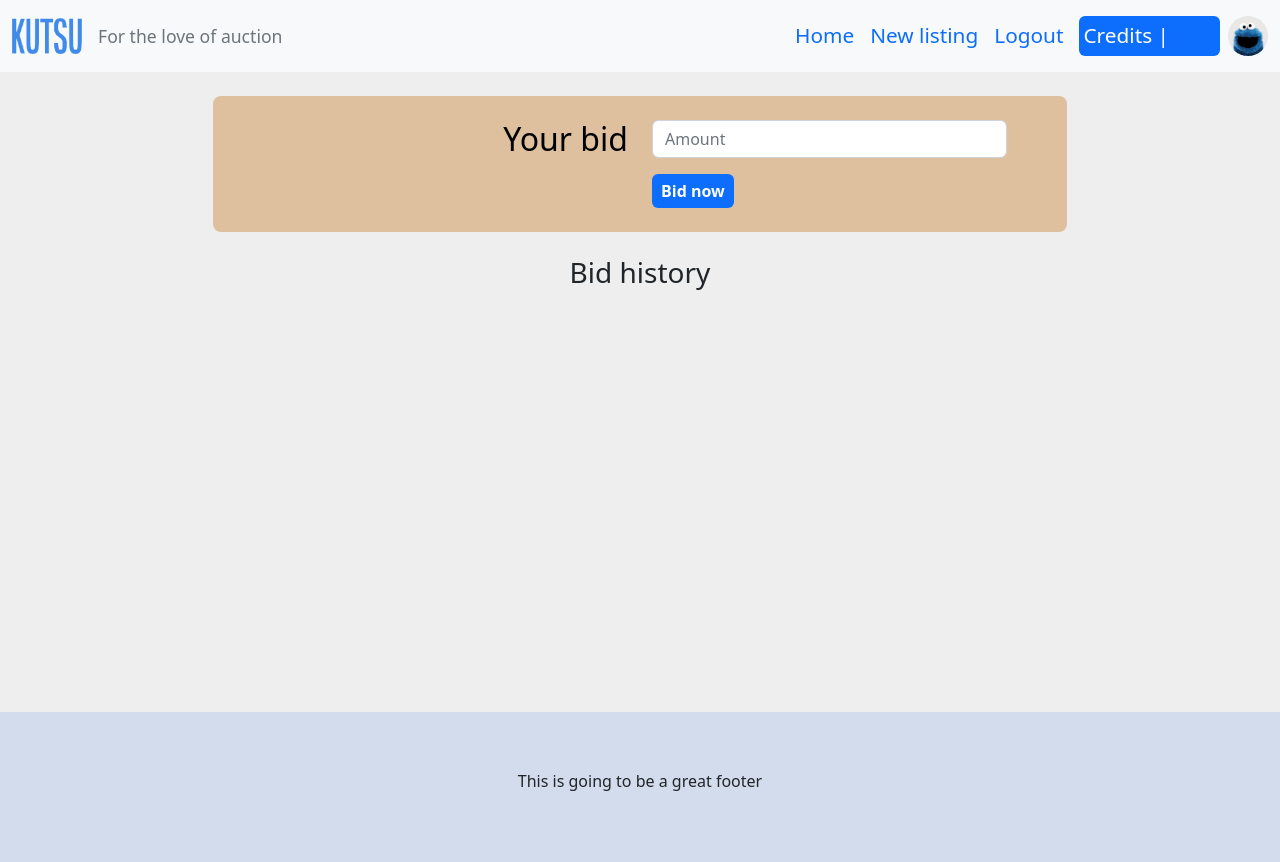
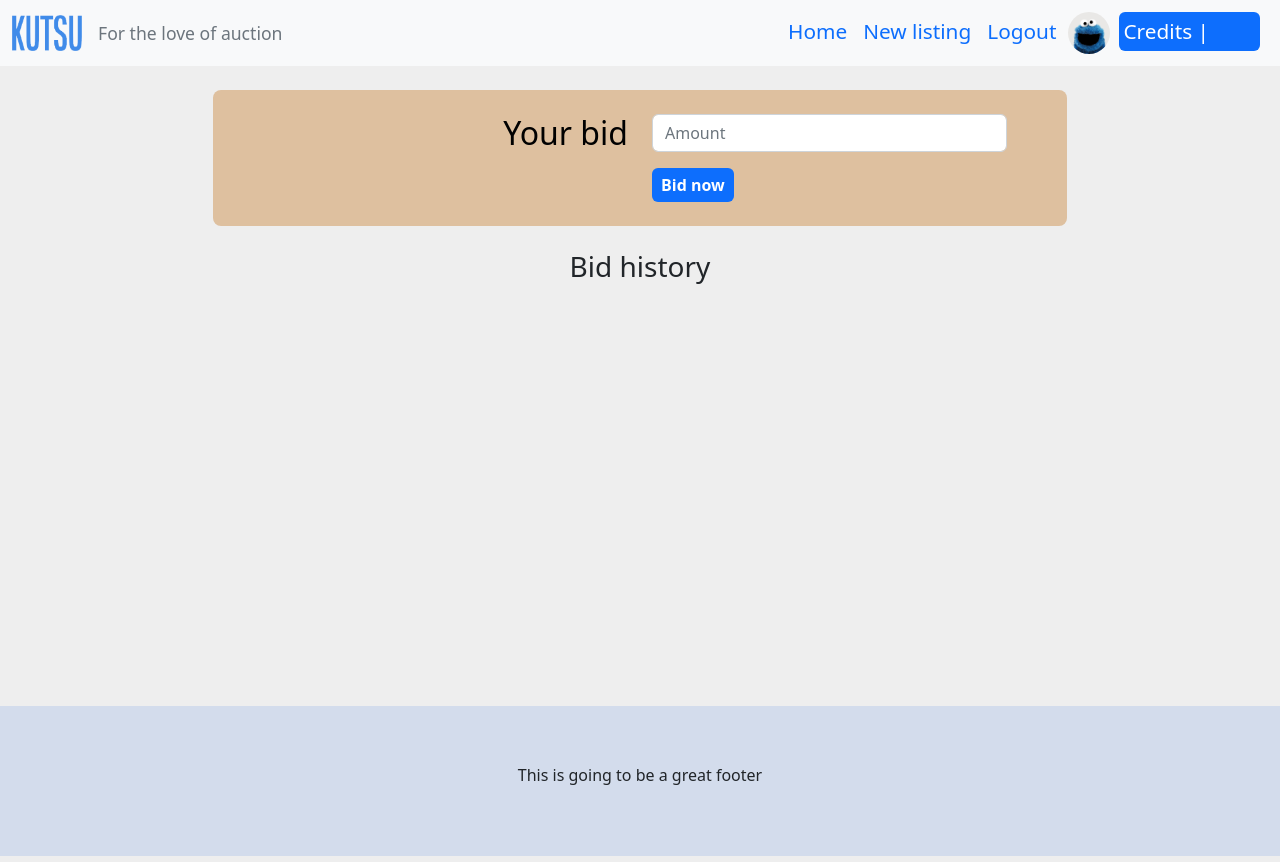
Before and after one commit to akeek/semesterproject-2-auctionsite, a website with bundled scripts: page listing.html in a window 1280 px wide. Built offline with nearby package versions, Linux system fonts and the light colour scheme; no server answers.

Commit message:
navupdate

```diff
--- a/listing.html
+++ b/listing.html
@@ -34,18 +34,15 @@
                         <li class="nav-item">
                             <a class="nav-link" href="login.html">Logout</a>
                         </li>
-                        <li class="nav-item">
-                            <a class="nav-link p-1 mt-1 mx-2 text-white rounded bg-primary">Credits | <strong
+                        <li class="nav-item"><a href="profile.html"><img
+                                    onerror="this.onerror=null; this.src=`assets/images/cookiemonster.jpeg`" width="50"
+                                    height="50" class="rounded-circle p-1" style="object-fit: cover !important"
+                                    id="avatar-nav" alt="User avatar" /></a></li>
+                        <li id="credits" class="nav-item">
+                            <a class="nav-link p-1 mt-1 me-2 text-white rounded bg-primary">Credits | <strong
                                     id="user-credits-container">&emsp;&emsp;</strong></a>
                         </li>
                     </ul>
-                    <span class="navbar-text">
-                        <a href="profile.html"><img
-                                onerror="this.onerror=null; this.src=`assets/images/cookiemonster.jpeg`" width="38"
-                                height="38" class="rounded-circle"
-                                style="width: 40px; height: 40px; object-fit: cover !important" id="avatar-nav"
-                                alt="User avatar" /></a>
-                    </span>
                 </div>
             </div>
         </nav>
```
Also changed, not shown: logged-in.html (+5 -8 lines), new-listing.html (+6 -7 lines), profile.html (+5 -8 lines), dist/css/styles.css.
